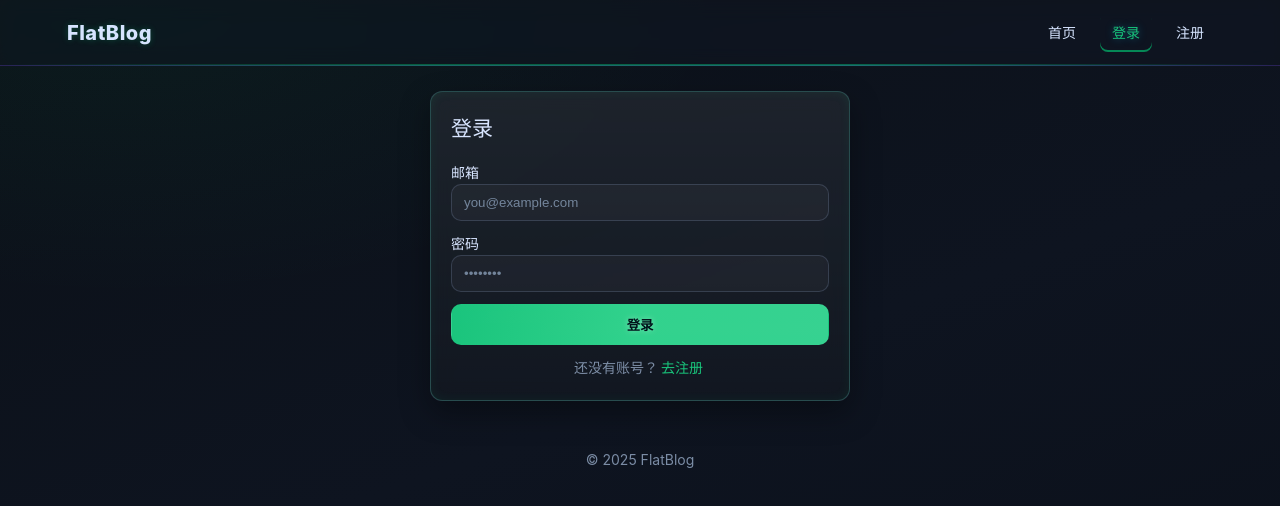
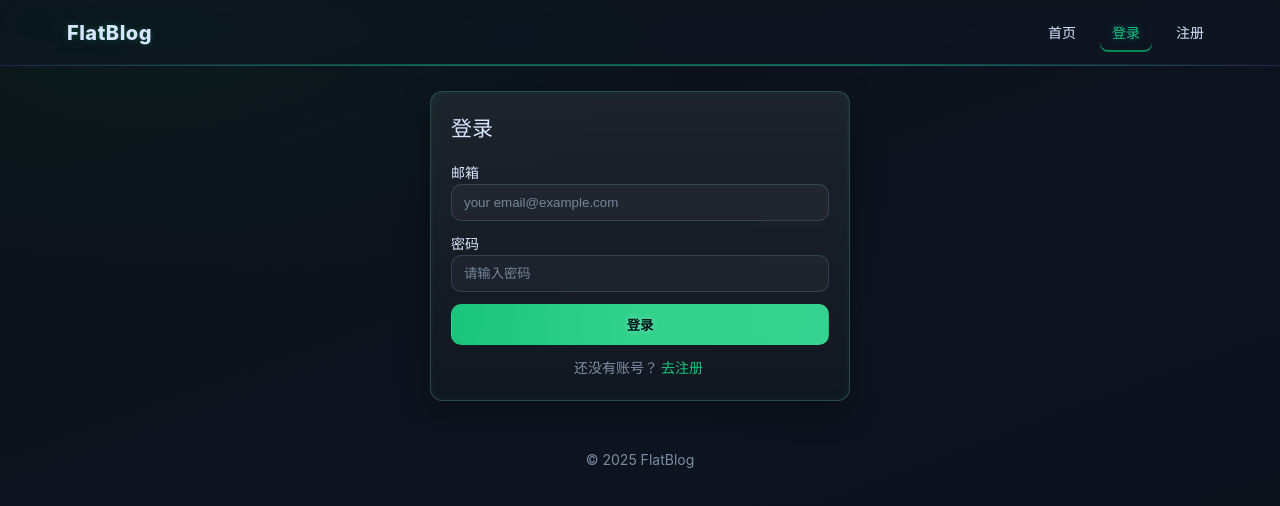
Before and after one commit to FANgogh1/blog, a Vue app: page /login in a window 1280 px wide. Shown: the top 506 px of the page. Built offline with nearby package versions, Linux system fonts and the light colour scheme.

Commit message:
优化一些样式细节

```diff
--- a/index.html
+++ b/index.html
@@ -4,7 +4,7 @@
     <meta charset="UTF-8">
     <link rel="icon" href="/favicon.ico">
     <meta name="viewport" content="width=device-width, initial-scale=1.0">
-    <title>Vite App</title>
+    <title>FlatBlog</title>
   </head>
   <body>
     <div id="app"></div>
--- a/src/pages/Login.vue
+++ b/src/pages/Login.vue
@@ -29,11 +29,11 @@ const onSubmit = async () => {
     <div style="display:grid; gap:12px;">
       <label>
         邮箱
-        <input class="input" type="email" v-model="form.email" placeholder="you@example.com" />
+        <input class="input" type="email" v-model="form.email" placeholder="your email@example.com" />
       </label>
       <label>
         密码
-        <input class="input" type="password" v-model="form.password" placeholder="••••••••" />
+        <input class="input" type="password" v-model="form.password" placeholder="请输入密码" />
       </label>
       <button class="btn primary" @click="onSubmit">登录</button>
       <div v-if="errorMsg" style="color:#ff6b6b; margin-top:8px;">{{ errorMsg }}</div>
```
